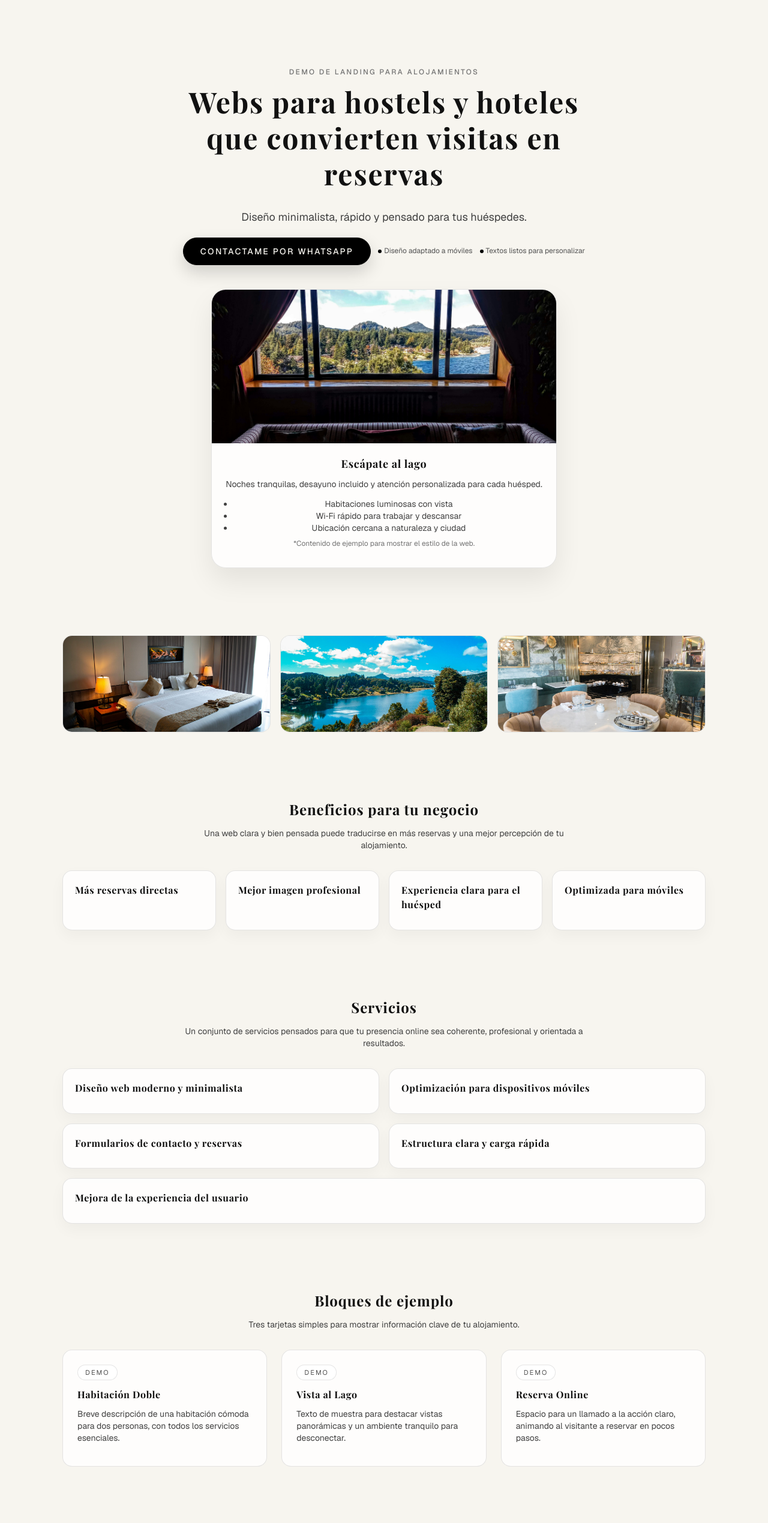
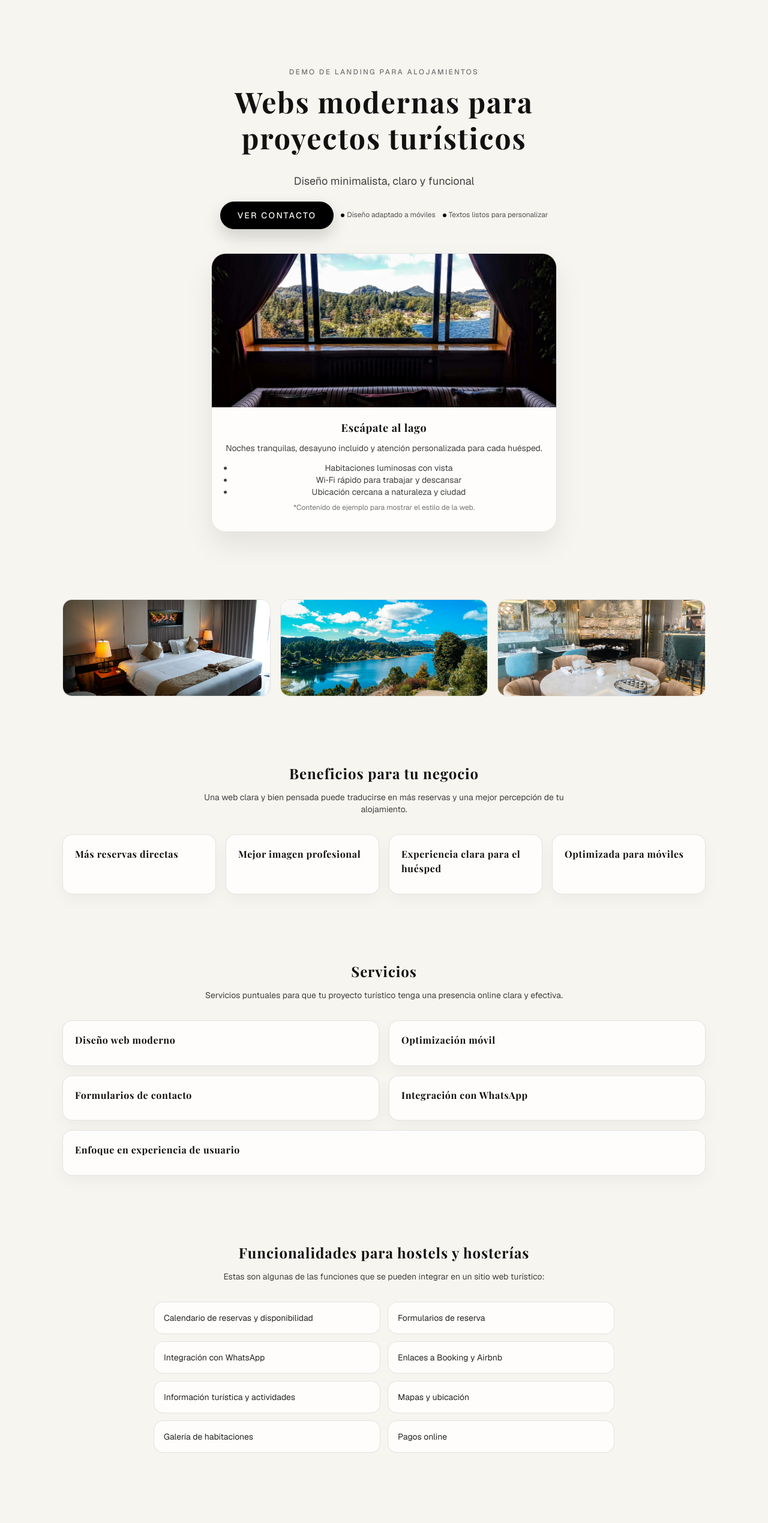
Before and after one commit to agusttin-ader/web-demo, a Next.js app: page / in a window 1280 px wide. Shown: the top 2539 px of the page at 60% size. Built offline with nearby package versions, Linux system fonts and the light colour scheme.

Commit message:
Actualización de textos y secciones

```diff
--- a/src/app/page.tsx
+++ b/src/app/page.tsx
@@ -11,19 +11,17 @@ export default function Home() {
               Demo de landing para alojamientos
             </p>
             <h1 className="mx-auto max-w-2xl text-3xl leading-tight md:text-4xl lg:text-5xl">
-              Webs para hostels y hoteles que convierten visitas en reservas
+              Webs modernas para proyectos turísticos
             </h1>
             <p className="mx-auto max-w-2xl text-center text-base sm:text-lg text-neutral-700">
-              Diseño minimalista, rápido y pensado para tus huéspedes.
+              Diseño minimalista, claro y funcional
             </p>
             <div className="mt-5 flex flex-wrap items-center justify-center gap-3">
               <a
-                href="https://wa.me/5491168696491"
+                href="#contacto"
                 className="inline-flex items-center justify-center rounded-full border border-black bg-black px-7 py-3 text-sm font-medium uppercase tracking-[0.16em] text-[#f7f5ef] shadow-[0_12px_28px_rgba(0,0,0,0.16)] transform transition-transform duration-150 hover:scale-105 hover:bg-neutral-900 hover:border-neutral-900"
-                target="_blank"
-                rel="noreferrer"
               >
-                Contactame por WhatsApp
+                Ver contacto
               </a>
               <div className="flex flex-wrap justify-center gap-3 text-[0.75rem] text-neutral-600">
                 <span className="flex items-center gap-1">
@@ -140,24 +138,60 @@ export default function Home() {
         <header className="mx-auto max-w-2xl text-center space-y-2">
           <h2 className="text-xl md:text-2xl">Servicios</h2>
           <p className="text-sm text-neutral-700">
-            Un conjunto de servicios pensados para que tu presencia online sea coherente, profesional y orientada a resultados.
+            Servicios puntuales para que tu proyecto turístico tenga una presencia online clara y efectiva.
           </p>
         </header>
         <div className="grid gap-4 md:grid-cols-2">
           <article className="rounded-2xl border border-black/10 bg-white/80 p-5 text-sm shadow-[0_10px_24px_rgba(0,0,0,0.04)] transform transition-transform duration-150 hover:scale-105">
-            <h3 className="text-base">Diseño web moderno y minimalista</h3>
+            <h3 className="text-base">Diseño web moderno</h3>
           </article>
           <article className="rounded-2xl border border-black/10 bg-white/80 p-5 text-sm shadow-[0_10px_24px_rgba(0,0,0,0.04)] transform transition-transform duration-150 hover:scale-105">
-            <h3 className="text-base">Optimización para dispositivos móviles</h3>
+            <h3 className="text-base">Optimización móvil</h3>
           </article>
           <article className="rounded-2xl border border-black/10 bg-white/80 p-5 text-sm shadow-[0_10px_24px_rgba(0,0,0,0.04)] transform transition-transform duration-150 hover:scale-105">
-            <h3 className="text-base">Formularios de contacto y reservas</h3>
+            <h3 className="text-base">Formularios de contacto</h3>
           </article>
           <article className="rounded-2xl border border-black/10 bg-white/80 p-5 text-sm shadow-[0_10px_24px_rgba(0,0,0,0.04)] transform transition-transform duration-150 hover:scale-105">
-            <h3 className="text-base">Estructura clara y carga rápida</h3>
+            <h3 className="text-base">Integración con WhatsApp</h3>
           </article>
           <article className="rounded-2xl border border-black/10 bg-white/80 p-5 text-sm shadow-[0_10px_24px_rgba(0,0,0,0.04)] transform transition-transform duration-150 hover:scale-105 md:col-span-2">
-            <h3 className="text-base">Mejora de la experiencia del usuario</h3>
+            <h3 className="text-base">Enfoque en experiencia de usuario</h3>
+          </article>
+        </div>
+      </section>
+
+      {/* FUNCIONALIDADES PARA HOSTELS Y HOSTERÍAS */}
+      <section id="funcionalidades" className="space-y-8">
+        <header className="mx-auto max-w-2xl text-center space-y-2">
+          <h2 className="text-xl md:text-2xl">Funcionalidades para hostels y hosterías</h2>
+          <p className="text-sm text-neutral-700">
+            Estas son algunas de las funciones que se pueden integrar en un sitio web turístico:
+          </p>
+        </header>
+        <div className="mx-auto grid max-w-3xl gap-3 md:grid-cols-2">
+          <article className="rounded-2xl border border-black/10 bg-white/80 p-4 text-sm text-neutral-800 transform transition-transform duration-150 hover:scale-105">
+            Calendario de reservas y disponibilidad
+          </article>
+          <article className="rounded-2xl border border-black/10 bg-white/80 p-4 text-sm text-neutral-800 transform transition-transform duration-150 hover:scale-105">
+            Formularios de reserva
+          </article>
+          <article className="rounded-2xl border border-black/10 bg-white/80 p-4 text-sm text-neutral-800 transform transition-transform duration-150 hover:scale-105">
+            Integración con WhatsApp
+          </article>
+          <article className="rounded-2xl border border-black/10 bg-white/80 p-4 text-sm text-neutral-800 transform transition-transform duration-150 hover:scale-105">
+            Enlaces a Booking y Airbnb
+          </article>
+          <article className="rounded-2xl border border-black/10 bg-white/80 p-4 text-sm text-neutral-800 transform transition-transform duration-150 hover:scale-105">
+            Información turística y actividades
+          </article>
+          <article className="rounded-2xl border border-black/10 bg-white/80 p-4 text-sm text-neutral-800 transform transition-transform duration-150 hover:scale-105">
+            Mapas y ubicación
+          </article>
+          <article className="rounded-2xl border border-black/10 bg-white/80 p-4 text-sm text-neutral-800 transform transition-transform duration-150 hover:scale-105">
+            Galería de habitaciones
+          </article>
+          <article className="rounded-2xl border border-black/10 bg-white/80 p-4 text-sm text-neutral-800 transform transition-transform duration-150 hover:scale-105">
+            Pagos online
           </article>
         </div>
       </section>
@@ -226,17 +260,12 @@ export default function Home() {
         </header>
         <div className="mx-auto max-w-2xl text-center text-base text-neutral-700 space-y-3">
           <p>
-            Soy <strong>Agustín Ader</strong>, Desarrollador Frontend con 9 años de experiencia en
-            atención al cliente.
+            Soy Agustín Ader, desarrollador frontend con 9 años de experiencia en atención al cliente.
+            Creo sitios web claros, modernos y pensados para el usuario real.
           </p>
           <p>
-            Trabajo con proyectos de turismo, hostels y hoteles, creando sitios web claros, funcionales
-            y orientados a resultados.
-          </p>
-          <p>
-            Mi enfoque combina diseño moderno con una experiencia de usuario simple y efectiva.
-            Actualmente estoy organizando mi radicación en Bariloche y busco colaborar con
-            emprendimientos locales.
+            Mi experiencia me permite entender las necesidades de los huéspedes y diseñar soluciones
+            prácticas, simples y efectivas.
           </p>
         </div>
       </section>
@@ -248,11 +277,12 @@ export default function Home() {
         </header>
         <div className="mx-auto max-w-2xl text-center text-base text-neutral-700 space-y-3">
           <p>
-            Tener más de 9 años de experiencia en atención al cliente me permite entender las
-            necesidades reales de los huéspedes.
+            Tengo más de 9 años de experiencia en atención al cliente,
+            lo que me permite comprender cómo piensan y sienten los usuarios.
           </p>
           <p>
-            Diseño sitios web pensando en la claridad, la confianza y la facilidad de uso.
+            Mi enfoque combina diseño visual con funcionalidad real,
+            para que la experiencia sea clara, simple y efectiva.
           </p>
         </div>
       </section>
@@ -284,16 +314,17 @@ export default function Home() {
         </div>
       </section>
 
-      {/* COLABORACIÓN Y VOLUNTARIADO */}
-      <section id="colaboracion-voluntariado" className="space-y-8">
+      {/* COLABORACIÓN */}
+      <section id="colaboracion" className="space-y-8">
         <header className="mx-auto max-w-2xl text-center space-y-2">
-          <h2 className="text-xl md:text-2xl">Colaboración y voluntariado</h2>
+          <h2 className="text-xl md:text-2xl">Colaboración</h2>
         </header>
         <div className="mx-auto max-w-2xl text-center text-base text-neutral-700 space-y-3">
           <p>
-            Estoy abierto a colaborar en proyectos locales, tanto de forma profesional como en modalidad
-            de voluntariado, con el objetivo de integrarme a la comunidad y aportar valor con mi
-            trabajo.
+            Estoy abierto a colaborar en proyectos locales,
+            ya sea de forma profesional o en modalidad de voluntariado,
+            con el objetivo de integrarme a la comunidad
+            y aportar valor con mi trabajo.
           </p>
         </div>
       </section>
@@ -301,9 +332,9 @@ export default function Home() {
       {/* CONTACTO */}
       <section id="contacto" className="space-y-6">
         <header className="mx-auto max-w-xl text-center space-y-2">
-          <h2 className="text-xl md:text-2xl">¿Querés mejorar tu presencia online?</h2>
+          <h2 className="text-xl md:text-2xl">¿Charlamos?</h2>
           <p className="text-sm text-neutral-700">
-            Si tenés un proyecto turístico, me encantaría ayudarte a potenciarlo.
+            Si te interesa una web como esta para tu proyecto, podemos hablar sin compromiso.
           </p>
         </header>
         <div className="mt-4 flex justify-center">
```
